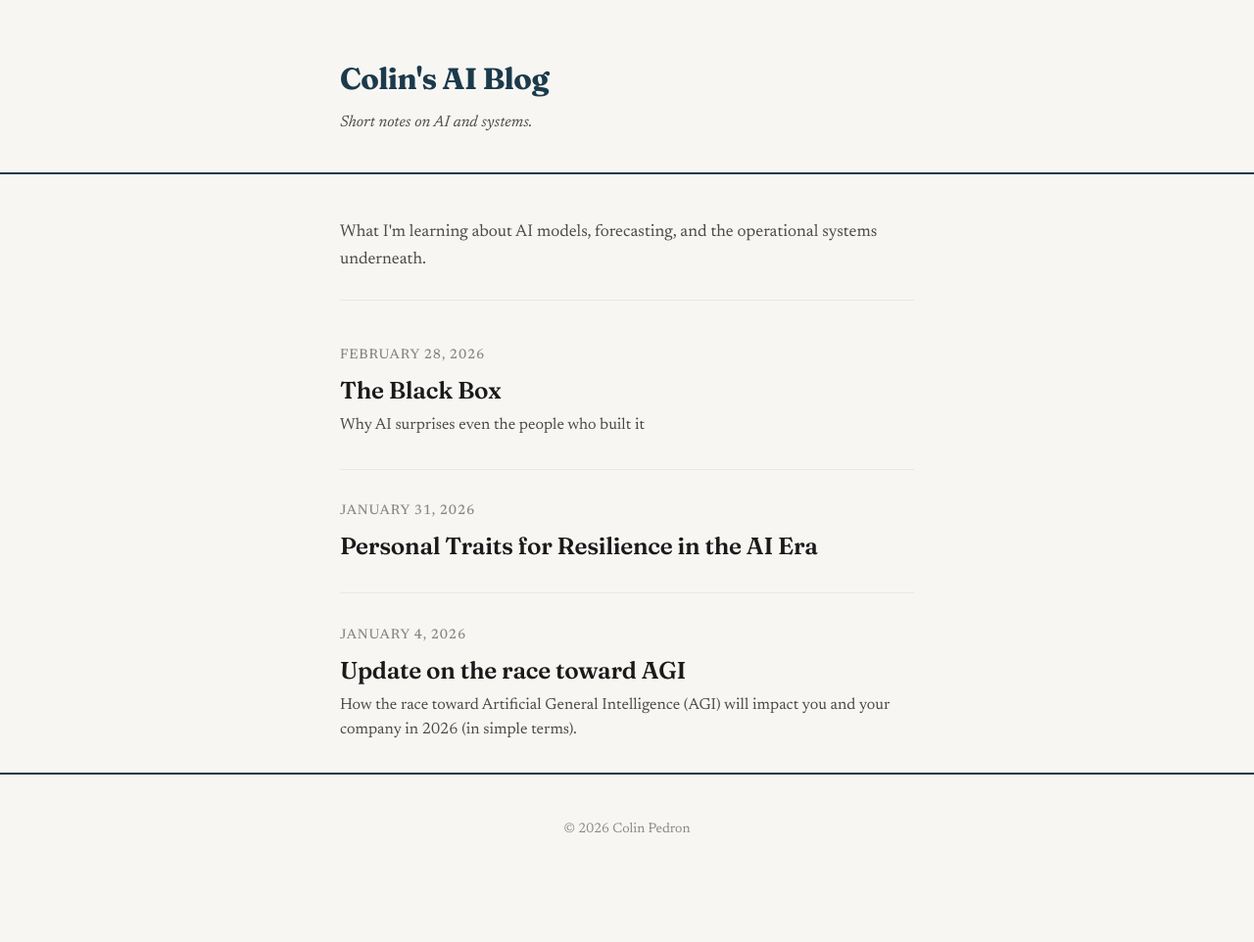
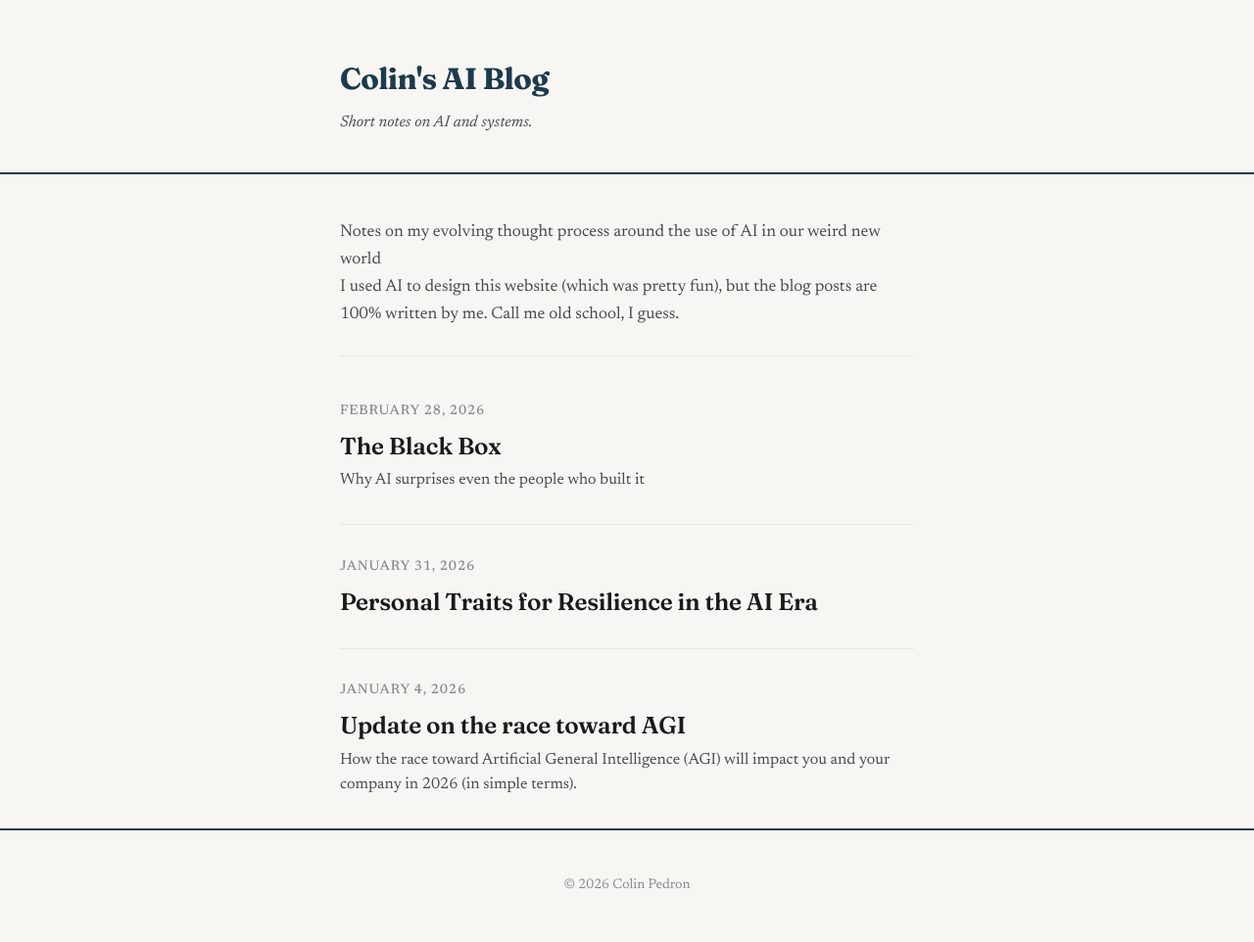
Before and after one commit to cpedron50-novaspear/colinpedron-site, a Jekyll site: the page built from index.html, in a window 1280 px wide. Shown: the whole page at 98% size. Built offline with Jekyll 4.4.1, drawn with Linux system fonts in a browser that asks for light colours; before the commit the page ends 905 px from its top, so only the background shows below that.

Commit message:
Update index.html

```diff
--- a/index.html
+++ b/index.html
@@ -3,7 +3,8 @@
 ---
 
 <div class="blog-intro">
-  <p>What I'm learning about AI models, forecasting, and the operational systems underneath.</p>
+  <p> Notes on my evolving thought process around the use of AI in our weird new world </p>
+  <p>I used AI to design this website (which was pretty fun), but the blog posts are 100% written by me. Call me old school, I guess. </p>
 </div>
 
 <ul class="post-list">
```
